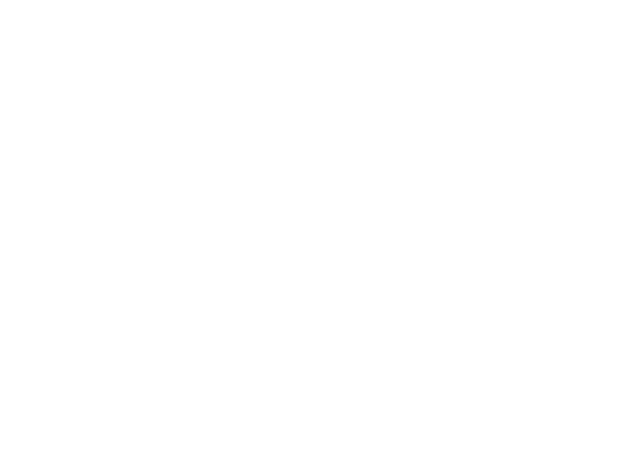
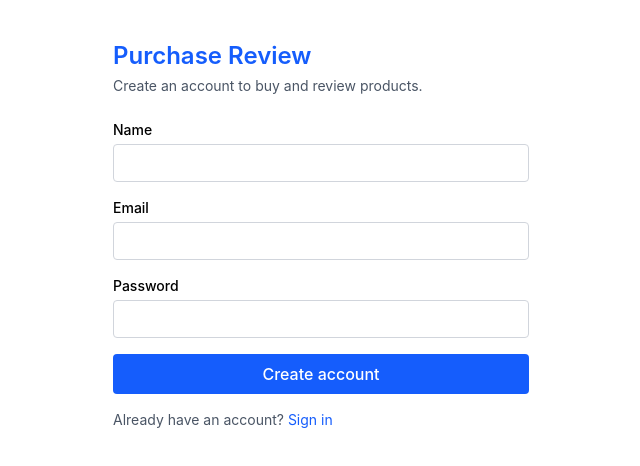
Before and after one commit to MarcioRosendoF/purchase-review-frontend, a React (Vite) app: page /register in a window 1280 px wide. Before the commit this address had no page. Shown: the top 466 px of the page, without its empty margins (319-959 px from the left). Built offline with nearby package versions, Linux system fonts and the light colour scheme.

Commit message:
feat: add register page

```diff
--- a/src/App.tsx
+++ b/src/App.tsx
@@ -2,6 +2,7 @@ import { BrowserRouter, Route, Routes } from 'react-router-dom'
 import { AuthProvider } from './auth'
 import RequireAuth from './components/RequireAuth'
 import Login from './pages/Login'
+import Register from './pages/Register'
 
 function Home() {
   return (
@@ -18,6 +19,7 @@ function App() {
       <AuthProvider>
         <Routes>
           <Route path="/login" element={<Login />} />
+          <Route path="/register" element={<Register />} />
           <Route element={<RequireAuth />}>
             <Route path="/" element={<Home />} />
           </Route>
--- a/src/auth.tsx
+++ b/src/auth.tsx
@@ -1,11 +1,12 @@
 import { createContext, useCallback, useContext, useMemo, useState } from 'react'
 import type { ReactNode } from 'react'
-import { AUTH_STORAGE_KEY, login as apiLogin } from './api'
+import { AUTH_STORAGE_KEY, login as apiLogin, register as apiRegister } from './api'
 import type { AuthResponse } from './types'
 
 interface AuthContextValue {
   user: AuthResponse | null
   login: (email: string, password: string) => Promise<void>
+  register: (name: string, email: string, password: string) => Promise<void>
   logout: () => void
 }
 
@@ -24,19 +25,28 @@ function readStoredUser(): AuthResponse | null {
 export function AuthProvider({ children }: { children: ReactNode }) {
   const [user, setUser] = useState<AuthResponse | null>(readStoredUser)
 
+  const saveSession = useCallback((response: AuthResponse) => {
+    localStorage.setItem(AUTH_STORAGE_KEY, JSON.stringify(response))
+    setUser(response)
+  }, [])
+
   const login = useCallback((email: string, password: string): Promise<void> => {
-    return apiLogin(email, password).then((response) => {
-      localStorage.setItem(AUTH_STORAGE_KEY, JSON.stringify(response))
-      setUser(response)
-    })
-  }, [])
+    return apiLogin(email, password).then(saveSession)
+  }, [saveSession])
+
+  const register = useCallback((name: string, email: string, password: string): Promise<void> => {
+    return apiRegister(name, email, password).then(saveSession)
+  }, [saveSession])
 
   const logout = useCallback(() => {
     localStorage.removeItem(AUTH_STORAGE_KEY)
     setUser(null)
   }, [])
 
-  const value = useMemo<AuthContextValue>(() => ({ user, login, logout }), [user, login, logout])
+  const value = useMemo<AuthContextValue>(
+    () => ({ user, login, register, logout }),
+    [user, login, register, logout],
+  )
 
   return <AuthContext.Provider value={value}>{children}</AuthContext.Provider>
 }
--- a/src/pages/Login.tsx
+++ b/src/pages/Login.tsx
@@ -1,5 +1,5 @@
 import { useState, type FormEvent } from 'react'
-import { useLocation, useNavigate, type Location } from 'react-router-dom'
+import { Link, useLocation, useNavigate, type Location } from 'react-router-dom'
 import { ApiRequestError } from '../api'
 import { useAuth } from '../auth'
 
@@ -77,6 +77,13 @@ function Login() {
           {submitting ? 'Signing in...' : 'Sign in'}
         </button>
       </form>
+
+      <p className="mt-4 text-sm text-gray-600">
+        Don&apos;t have an account?{' '}
+        <Link to="/register" className="text-blue-600 hover:underline">
+          Sign up
+        </Link>
+      </p>
     </main>
   )
 }
--- /dev/null
+++ b/src/pages/Register.tsx
@@ -0,0 +1,103 @@
+import { useState, type FormEvent } from 'react'
+import { Link, useNavigate } from 'react-router-dom'
+import { ApiRequestError } from '../api'
+import { useAuth } from '../auth'
+
+const EMAIL_PATTERN = /^\S+@\S+\.\S+$/
+const MIN_PASSWORD_LENGTH = 6
+
+function Register() {
+  const [name, setName] = useState('')
+  const [email, setEmail] = useState('')
+  const [password, setPassword] = useState('')
+  const [error, setError] = useState('')
+  const [submitting, setSubmitting] = useState(false)
+  const { register } = useAuth()
+  const navigate = useNavigate()
+
+  async function handleSubmit(event: FormEvent<HTMLFormElement>) {
+    event.preventDefault()
+
+    if (!name.trim()) {
+      setError('Name is required.')
+      return
+    }
+    if (!EMAIL_PATTERN.test(email)) {
+      setError('Enter a valid email address.')
+      return
+    }
+    if (password.length < MIN_PASSWORD_LENGTH) {
+      setError('Password must be at least 6 characters.')
+      return
+    }
+
+    setError('')
+    setSubmitting(true)
+    try {
+      await register(name.trim(), email, password)
+      navigate('/', { replace: true })
+    } catch (err) {
+      setError(err instanceof ApiRequestError ? err.message : 'Could not reach the API')
+    } finally {
+      setSubmitting(false)
+    }
+  }
+
+  return (
+    <main className="mx-auto max-w-md px-4 py-10">
+      <h1 className="text-2xl font-semibold text-blue-600">Purchase Review</h1>
+      <p className="mt-1 text-sm text-gray-600">Create an account to buy and review products.</p>
+
+      <form onSubmit={handleSubmit} className="mt-6 flex flex-col gap-4">
+        <label className="flex flex-col gap-1 text-sm font-medium">
+          Name
+          <input
+            type="text"
+            value={name}
+            onChange={(event) => setName(event.target.value)}
+            className="rounded border border-gray-300 px-3 py-2 focus:ring-2 focus:ring-blue-600 focus:outline-none"
+          />
+        </label>
+
+        <label className="flex flex-col gap-1 text-sm font-medium">
+          Email
+          <input
+            type="email"
+            value={email}
+            onChange={(event) => setEmail(event.target.value)}
+            className="rounded border border-gray-300 px-3 py-2 focus:ring-2 focus:ring-blue-600 focus:outline-none"
+          />
+        </label>
+
+        <label className="flex flex-col gap-1 text-sm font-medium">
+          Password
+          <input
+            type="password"
+            value={password}
+            onChange={(event) => setPassword(event.target.value)}
+            className="rounded border border-gray-300 px-3 py-2 focus:ring-2 focus:ring-blue-600 focus:outline-none"
+          />
+        </label>
+
+        {error && <p className="text-sm text-red-600">{error}</p>}
+
+        <button
+          type="submit"
+          disabled={submitting}
+          className="rounded bg-blue-600 px-4 py-2 font-medium text-white hover:bg-blue-700 disabled:opacity-50"
+        >
+          {submitting ? 'Creating account...' : 'Create account'}
+        </button>
+      </form>
+
+      <p className="mt-4 text-sm text-gray-600">
+        Already have an account?{' '}
+        <Link to="/login" className="text-blue-600 hover:underline">
+          Sign in
+        </Link>
+      </p>
+    </main>
+  )
+}
+
+export default Register
```
